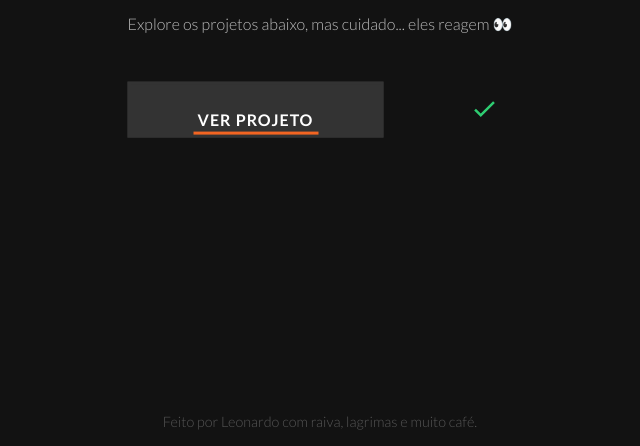
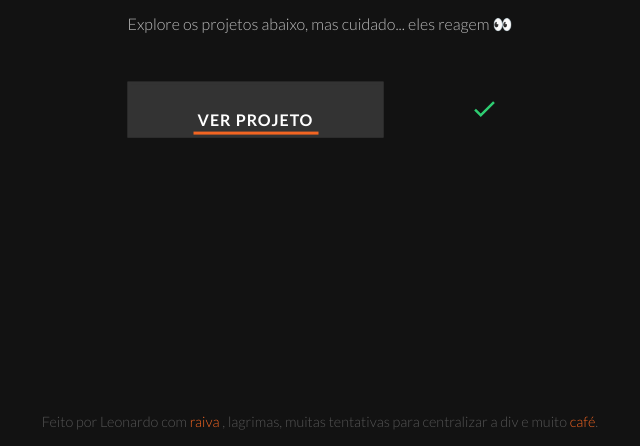
Before and after one commit to DevFLeo/devfleo.github.io, a plain HTML site: page index.html in a window 1280 px wide. Shown: the part 354-800 px from the top of the page, without its empty margins (320-960 px from the left). Drawn offline with Linux system fonts and the light colour scheme.

Commit message:
Update index.html

```diff
--- a/index.html
+++ b/index.html
@@ -41,7 +41,7 @@
 
   <!-- Rodapé fixo -->
   <footer>
-    Feito por Leonardo com raiva, lagrimas e muito café.
+    Feito por Leonardo com <span style="color: #f26522;">raiva </span>, lagrimas, muitas tentativas para centralizar a div e muito <span style="color: #f26522;">café</span>.
   </footer>
 
 </body>
```
